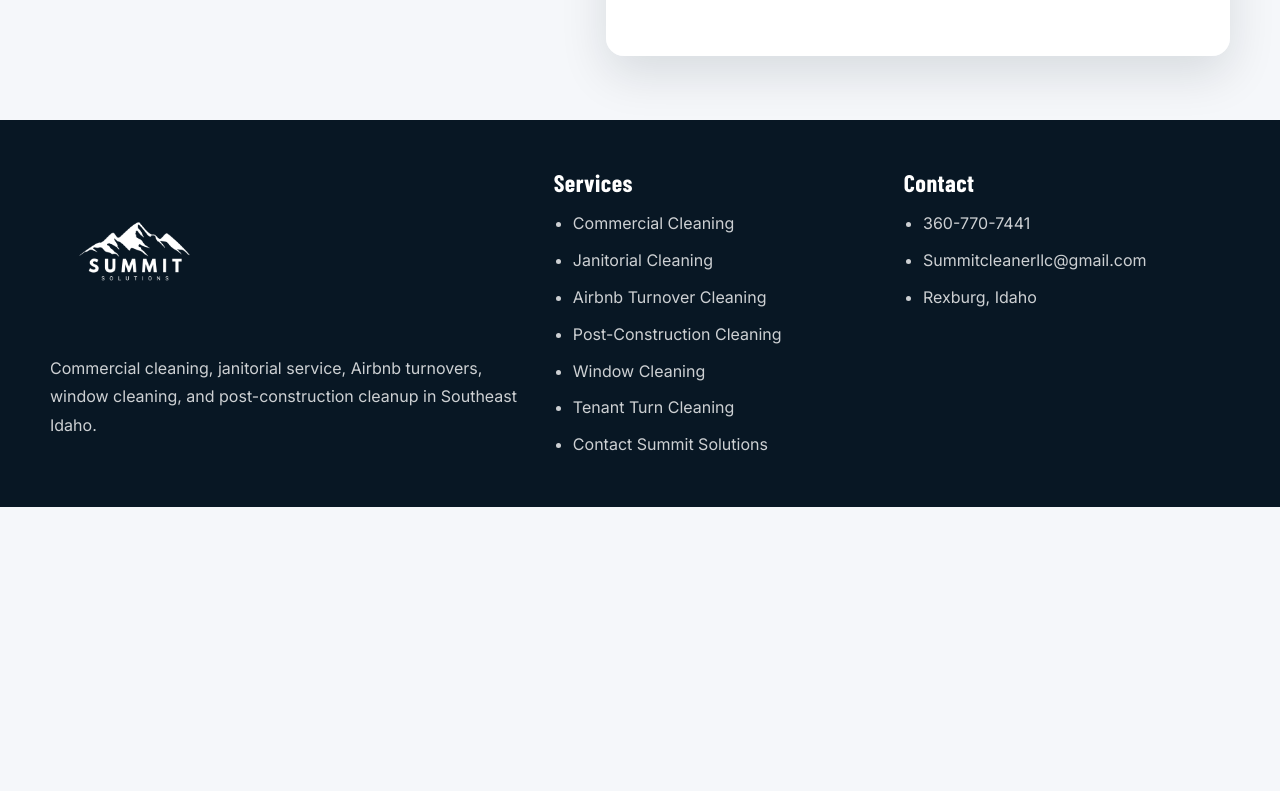
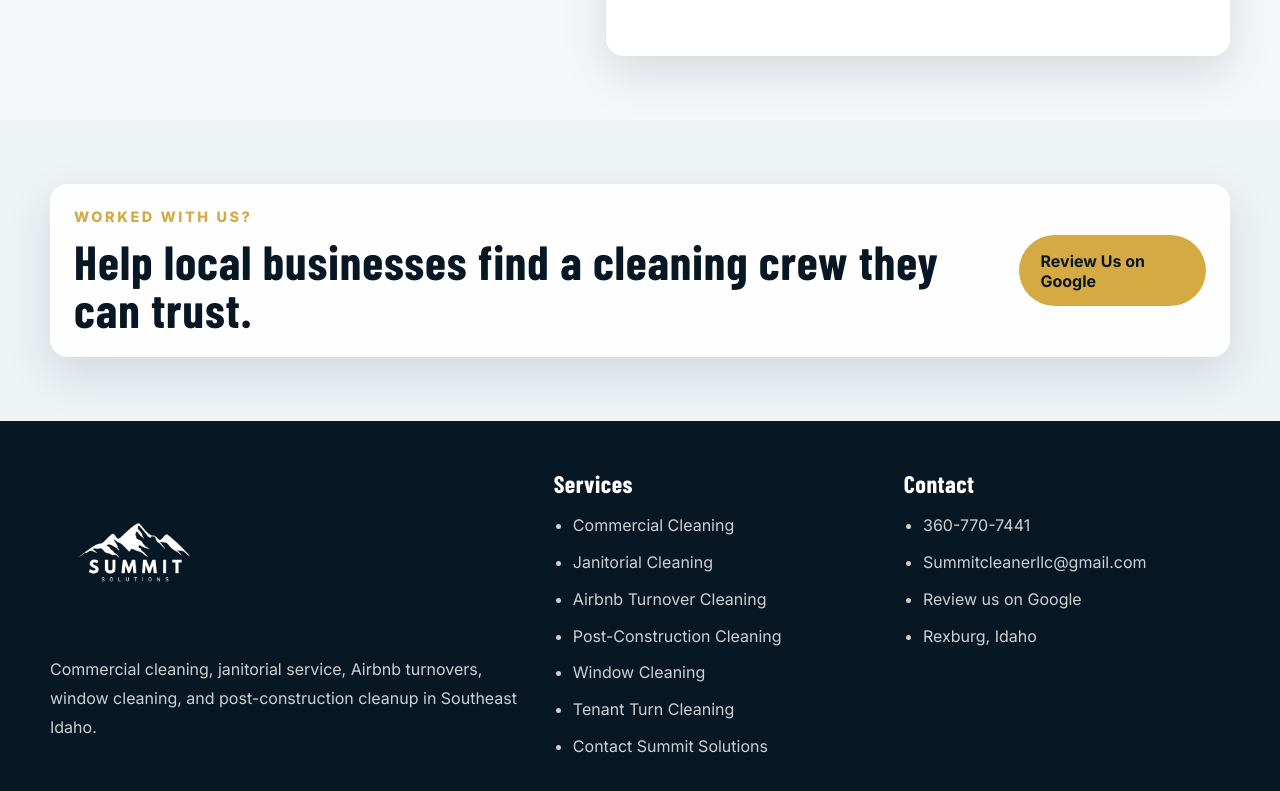
Before and after one commit to ChuckingKing/Summit-Website, a website: page index.html in a window 1280 px wide. Shown: the part 4695-5486 px from the top of the page. Before the commit the page ends 5202 px from the top, so only its background shows below. Drawn offline with nearby package versions, Linux system fonts and the light colour scheme.

Commit message:
Add review links and redirect old Vercel host

```diff
--- a/index.html
+++ b/index.html
@@ -305,6 +305,16 @@
         </form>
       </div>
     </section>
+
+    <section class="simple-section simple-section-soft">
+      <div class="container cta-banner">
+        <div>
+          <p class="eyebrow">Worked With Us?</p>
+          <h2>Help local businesses find a cleaning crew they can trust.</h2>
+        </div>
+        <a class="button button-primary" href="https://g.page/r/CaNOhWfMXhUsEBM/review" rel="noopener" target="_blank">Review Us on Google</a>
+      </div>
+    </section>
   </main>
 
   <footer class="site-footer">
@@ -330,6 +340,7 @@
         <ul>
           <li><a href="tel:3607707441">360-770-7441</a></li>
           <li><a href="mailto:Summitcleanerllc@gmail.com">Summitcleanerllc@gmail.com</a></li>
+          <li><a href="https://g.page/r/CaNOhWfMXhUsEBM/review" rel="noopener" target="_blank">Review us on Google</a></li>
           <li>Rexburg, Idaho</li>
         </ul>
       </div>
```
Also changed, not shown: airbnb-turnover-cleaning.html (+1 -0 lines), commercialcleaning.html (+1 -0 lines), constructioncleaning.html (+1 -0 lines), contact.html (+5 -1 lines), janitorial-cleaning.html (+1 -0 lines), tenant-turn-cleaning.html (+1 -0 lines), window-cleaning.html (+1 -0 lines), vercel.json.
